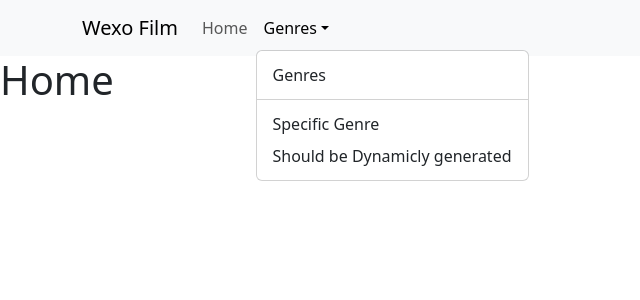
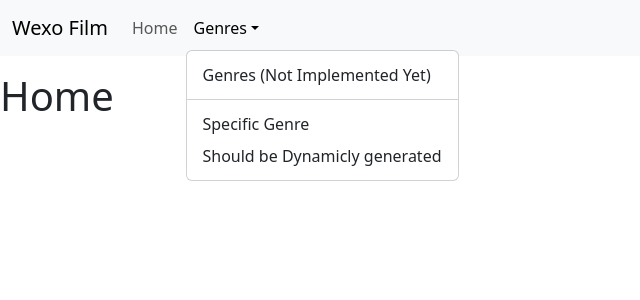
Before and after one commit to DWaltenburg/WEXOCodeChallenge, a React (Create React App) app: page / in a window 1280 px wide. Both pictures are taken after a click on the button "Genres". Shown: the top 300 px of the page, without its empty margins (0-640 px from the left). Built offline with nearby package versions, Linux system fonts and the light colour scheme.

Commit message:
Basic navbar with offcanvas for small screens

```diff
--- a/src/Navbar.js
+++ b/src/Navbar.js
@@ -3,26 +3,40 @@ import Container from 'react-bootstrap/Container';
 import Nav from 'react-bootstrap/Nav';
 import Navbar from 'react-bootstrap/Navbar';
 import NavDropdown from 'react-bootstrap/NavDropdown';
+import Offcanvas  from "react-bootstrap/Offcanvas";
 
 const MyNavbar = () => {
     return (
-        <Navbar bg="light" expand="lg">
-        <Container>
-            <Navbar.Brand href="\">Wexo Film</Navbar.Brand>
-            <Navbar.Toggle aria-controls="basic-navbar-nav" />
-            <Navbar.Collapse id="basic-navbar-nav">
-            <Nav className="me-auto">
-                <Link to="/" className="nav-link">Home</Link>
+        <>
+            <Navbar expand='sm' className="bg-body-tertiary mb-3">
+              <Container fluid>
+                <Navbar.Toggle aria-controls={`offcanvasNavbar-expand-sm`} />
+                <Navbar.Brand href="#">Wexo Film</Navbar.Brand>
+                <Navbar.Offcanvas
+                  id={`offcanvasNavbar-expand-sm`}
+                  aria-labelledby={`offcanvasNavbarLabel-expand-sm`}
+                  placement="start"
+                >
+                  <Offcanvas.Header closeButton>
+                    <Offcanvas.Title id={`offcanvasNavbarLabel-expand-sm`}>
+                      Wexo Film
+                    </Offcanvas.Title>
+                  </Offcanvas.Header>
+                  <Offcanvas.Body>
+                    <Nav className="flex-grow-1 pe-3">
+                    <Link to="/" className="nav-link">Home</Link>
                 <NavDropdown title="Genres" id="basic-nav-dropdown">
-                <NavDropdown.Item href="/genre">Genres</NavDropdown.Item>
+                <NavDropdown.Item href="/genre">Genres (Not Implemented Yet)</NavDropdown.Item>
                 <NavDropdown.Divider />
                 <NavDropdown.Item href="/genre#variableidorname">Specific Genre</NavDropdown.Item>
                 <NavDropdown.Item href="/genre#anotherone">Should be Dynamicly generated</NavDropdown.Item>
                 </NavDropdown>
-            </Nav>
-            </Navbar.Collapse>
-        </Container>
-        </Navbar>
-    );
+                    </Nav>
+                  </Offcanvas.Body>
+                </Navbar.Offcanvas>
+              </Container>
+            </Navbar>
+        </>
+      );
 }
 export default MyNavbar;
```
